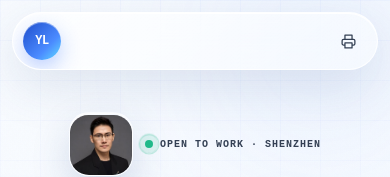
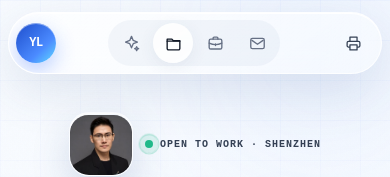
Before and after one commit to yangxl12/yxl-resume, a plain HTML site: page index.html in a window 390 px wide. Shown: the top 177 px of the page. Drawn offline with Linux system fonts and the light colour scheme.

Commit message:
优化导航栏样式，添加图标并调整布局，提升用户体验

```diff
--- a/index.html
+++ b/index.html
@@ -50,10 +50,34 @@
           <span class="nav__name">杨小龙</span>
         </a>
         <div class="nav__links" aria-label="章节导航">
-          <a href="#capabilities">能力</a>
-          <a href="#projects">项目</a>
-          <a href="#experience">经历</a>
-          <a href="#contact">联系</a>
+          <a href="#capabilities" aria-label="能力">
+            <svg viewBox="0 0 24 24" aria-hidden="true">
+              <path d="M12 3 9.8 8.1 4.5 10.2l5.3 2.1L12 17.5l2.2-5.2 5.3-2.1-5.3-2.1L12 3Z" />
+              <path d="m18.5 16 .8 1.8 1.7.7-1.7.7-.8 1.8-.8-1.8-1.7-.7 1.7-.7.8-1.8Z" />
+            </svg>
+            <span class="nav__label">能力</span>
+          </a>
+          <a href="#projects" aria-label="项目">
+            <svg viewBox="0 0 24 24" aria-hidden="true">
+              <path d="M4 6.5h6l1.7 2H20v9.8A1.7 1.7 0 0 1 18.3 20H5.7A1.7 1.7 0 0 1 4 18.3V6.5Z" />
+              <path d="M4 9h16" />
+            </svg>
+            <span class="nav__label">项目</span>
+          </a>
+          <a href="#experience" aria-label="经历">
+            <svg viewBox="0 0 24 24" aria-hidden="true">
+              <rect x="4" y="6.5" width="16" height="12.5" rx="2" />
+              <path d="M9 6.5V5.2A1.2 1.2 0 0 1 10.2 4h3.6A1.2 1.2 0 0 1 15 5.2v1.3M4 11.5c4.8 2.3 11.2 2.3 16 0M12 12.5v2" />
+            </svg>
+            <span class="nav__label">经历</span>
+          </a>
+          <a href="#contact" aria-label="联系">
+            <svg viewBox="0 0 24 24" aria-hidden="true">
+              <rect x="3.5" y="5.5" width="17" height="13" rx="2" />
+              <path d="m5 8 7 5 7-5" />
+            </svg>
+            <span class="nav__label">联系</span>
+          </a>
         </div>
         <a
           class="nav__print"
--- a/styles.css
+++ b/styles.css
@@ -258,12 +258,26 @@ svg {
 }
 
 .nav__links a {
+  display: grid;
+  align-items: center;
+  justify-items: center;
   padding: 7px 15px;
   border-radius: 999px;
   color: var(--muted);
   font-size: 13px;
   font-weight: 600;
   transition: color 0.25s ease, background 0.25s ease, box-shadow 0.25s ease;
+}
+
+.nav__links svg {
+  display: none;
+  width: 19px;
+  height: 19px;
+  fill: none;
+  stroke: currentColor;
+  stroke-linecap: round;
+  stroke-linejoin: round;
+  stroke-width: 1.7;
 }
 
 .nav__links a:hover,
@@ -1688,11 +1702,30 @@ svg {
   }
 
   .nav {
-    grid-template-columns: 1fr auto;
+    grid-template-columns: auto minmax(0, 1fr) auto;
+    column-gap: 6px;
     min-height: 58px;
   }
 
   .nav__links {
+    display: flex;
+    gap: 2px;
+    width: max-content;
+    max-width: 100%;
+    padding: 3px;
+  }
+
+  .nav__links a {
+    width: 40px;
+    height: 40px;
+    padding: 0;
+  }
+
+  .nav__links svg {
+    display: block;
+  }
+
+  .nav__label {
     display: none;
   }
 
@@ -1804,6 +1837,21 @@ svg {
 
   body::before {
     background-size: 40px 40px;
+  }
+
+  .site-header {
+    width: calc(100vw - 16px);
+  }
+
+  .nav {
+    column-gap: 4px;
+    padding-right: 7px;
+    padding-left: 7px;
+  }
+
+  .nav__monogram {
+    width: 40px;
+    height: 40px;
   }
 
   .nav__name,
```
